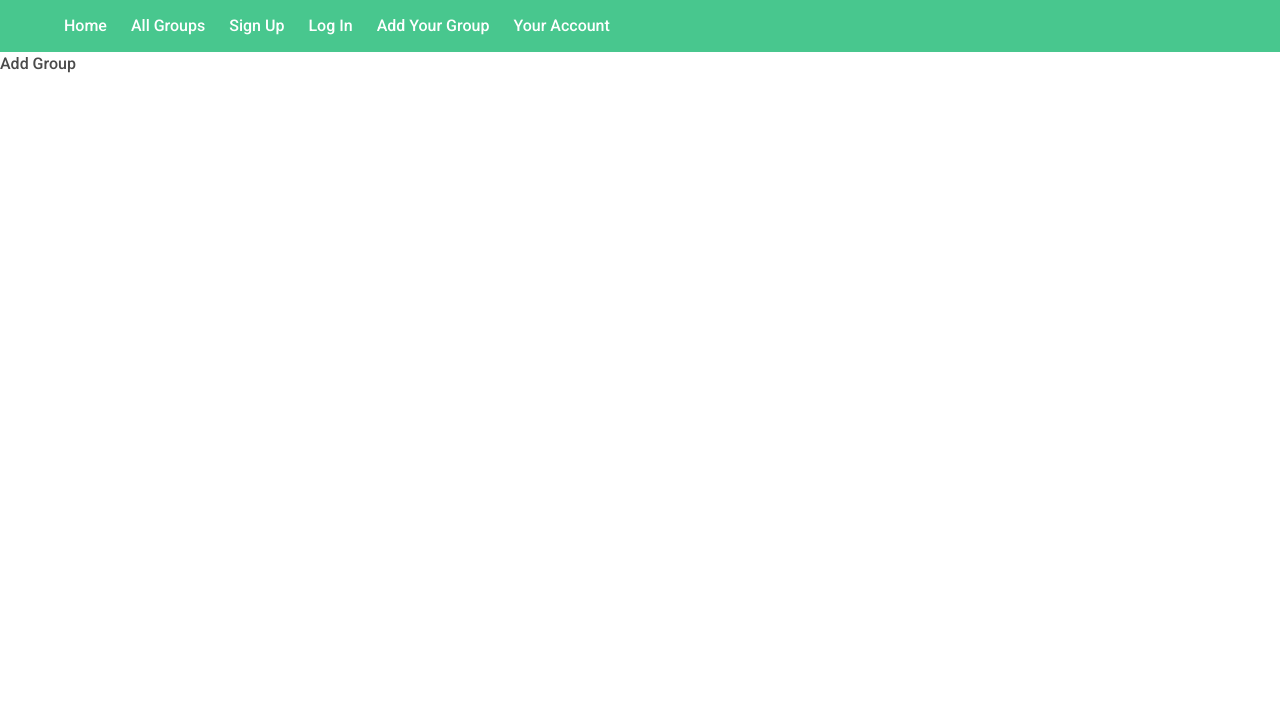
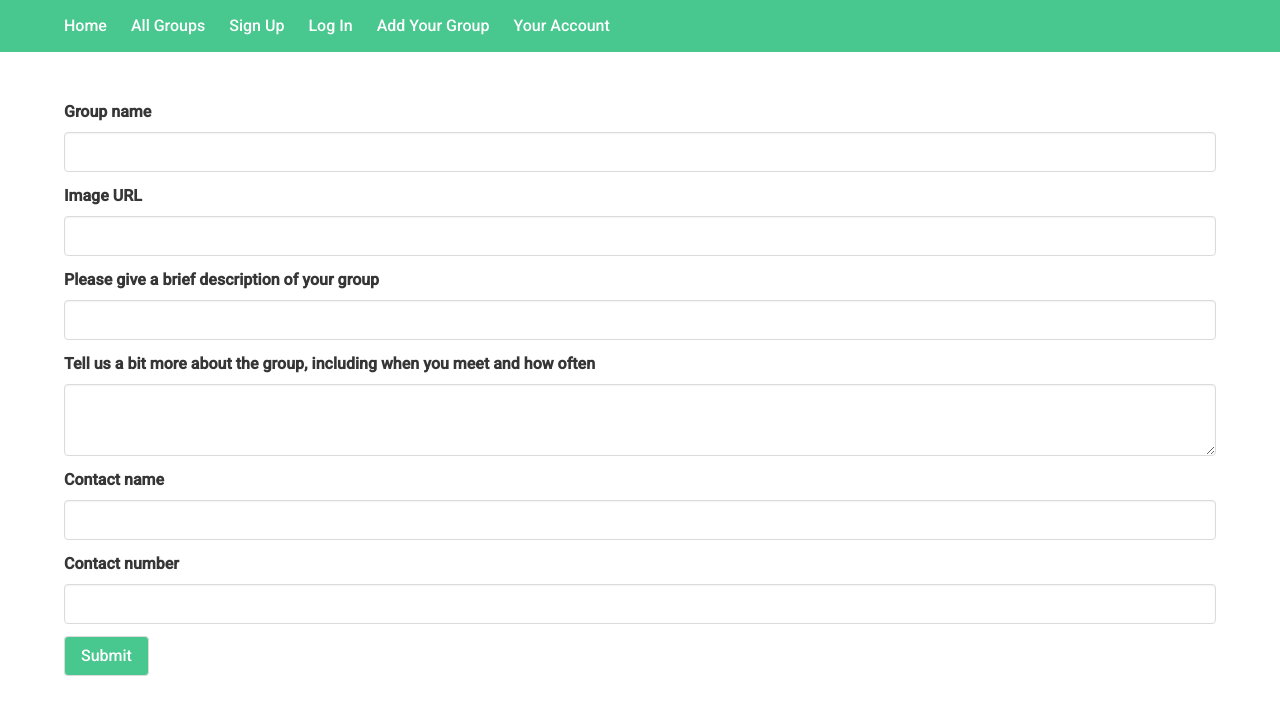
Before and after one commit to CatherineBrett/project-4-frontend, a React (Vite) app: page /add-group in a window 1280 px wide. Shown: the top 714 px of the page. Built offline with nearby package versions, Linux system fonts and the light colour scheme.

Commit message:
Adds Add Your Group page - working if I comment out (M2M) category select.

```diff
--- a/src/components/AddGroup.tsx
+++ b/src/components/AddGroup.tsx
@@ -1,5 +1,148 @@
+import { SyntheticEvent, useState } from "react";
+import { useNavigate } from "react-router-dom";
+import axios from "axios";
+
 function AddGroup() {
-   return <div>Add Group</div>
+  const navigate = useNavigate();
+
+  const [formData, setFormData] = useState({
+    name: "",
+    image: "",
+    brief_desc: "",
+    full_desc: "",
+    contact_name: "",
+    contact_number: "",
+    // categories: []
+  });
+
+  function handleChange(e: any) {
+    const fieldName = e.target.name;
+    const newFormData = structuredClone(formData);
+    newFormData[fieldName as keyof typeof formData] = e.target.value;
+    setFormData(newFormData);
+  }
+
+  async function handleSubmit(e: SyntheticEvent) {
+    e.preventDefault();
+    const token = localStorage.getItem("token");
+    const resp = await axios.post("/api/groups", formData, {
+      headers: { Authorization: `Bearer ${token}` },
+    });
+    navigate("/groups");
+  }
+
+  return (
+    <div className="section">
+      <div className="container">
+        <form onSubmit={handleSubmit}>
+          <div className="field">
+            <label className="label">Group name</label>
+            <div className="control">
+              <input
+                className="input"
+                type="text"
+                name={"name"}
+                onChange={handleChange}
+                value={formData.name}
+              />
+            </div>
+          </div>
+          <div className="field">
+            <label className="label">Image URL</label>
+            <div className="control">
+              <input
+                className="input"
+                type="text"
+                name={"image"}
+                onChange={handleChange}
+                value={formData.image}
+              />
+            </div>
+          </div>
+          <div className="field">
+            <label className="label">
+              Please give a brief description of your group
+            </label>
+            <div className="control">
+              <input
+                className="input"
+                type="text"
+                name={"brief_desc"}
+                maxLength={30}
+                onChange={handleChange}
+                value={formData.brief_desc}
+              />
+            </div>
+          </div>
+          {/* TO-DO: A user should be able to select up to 3 options. Also need to make changes on the backend
+          so that this question can be submitted along with the other data on the form (the group model doesn't
+          know about categories, which are part of a different many-to-many relationship.) */}
+          {/* <div className="mb-5">
+            <label className="label">
+              Please select up to three categories which best describe your
+              group's activities
+            </label>
+            <div className="select">
+              <select defaultValue={""} onChange={handleChange} name={"category"}>
+                <option value="" disabled>--Select--</option>
+                <option value="arts-and-crafts">Arts & Crafts</option>
+                <option value="culture">Culture</option>
+                <option value="education">Education</option>
+                <option value="excursions">Excursions</option>
+                <option value="fitness">Fitness</option>
+                <option value="outdoors">Outdoors</option>
+                <option value="reading">Reading</option>
+                <option value="social">Social</option>
+              </select>
+            </div>
+          </div> */}
+          <div className="field">
+            <label className="label">
+              Tell us a bit more about the group, including when you meet and
+              how often
+            </label>
+            <div className="control">
+              <textarea
+                className="textarea"
+                rows={2}
+                name={"full_desc"}
+                maxLength={200}
+                onChange={handleChange}
+                value={formData.full_desc}
+              />
+            </div>
+          </div>
+          <div className="field">
+            <label className="label">Contact name</label>
+            <div className="control">
+              <input
+                className="input"
+                type="text"
+                name={"contact_name"}
+                onChange={handleChange}
+                value={formData.contact_name}
+              />
+            </div>
+          </div>
+          <div className="field">
+            <label className="label">Contact number</label>
+            <div className="control">
+              <input
+                className="input"
+                type="text"
+                name={"contact_number"}
+                onChange={handleChange}
+                value={formData.contact_number}
+              />
+            </div>
+          </div>
+          <button className="button has-background-success has-text-white">
+            Submit
+          </button>
+        </form>
+      </div>
+    </div>
+  );
 }
 
-export default AddGroup
+export default AddGroup;
```
